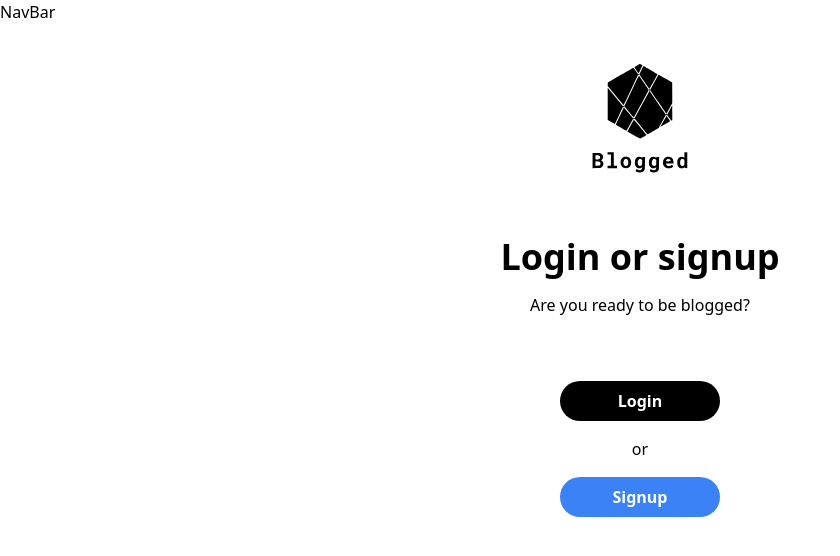
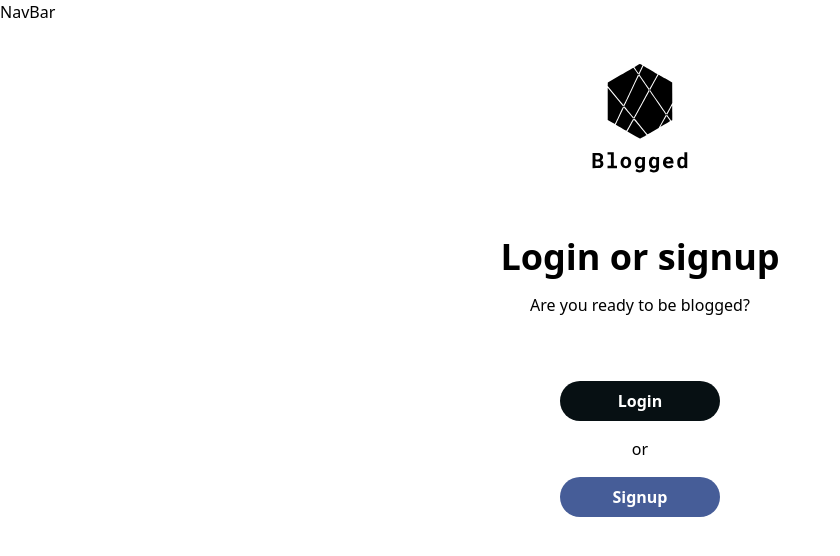
Before and after one commit to TheRealJackiBoi/BlogExamProject, a React (Vite) app: page / in a window 1280 px wide. Shown: the top 556 px of the page, without its empty margins (0-840 px from the left). Built offline with nearby package versions, Linux system fonts and the light colour scheme.

Commit message:
used dat-colors

```diff
--- a/src/pages/Index.jsx
+++ b/src/pages/Index.jsx
@@ -11,9 +11,9 @@ function Index() {
         Are you ready to be blogged?
       </p>
 
-      <button to="/login" className="bg-black text-white font-semibold py-2 w-40 rounded-full mt-12">Login </button>
+      <button to="/login" className="bg-dat-black text-white font-semibold py-2 w-40 rounded-full mt-12">Login </button>
       <p className="my-4">or</p>
-      <button to="/signup" className="bg-blue-500 text-white font-semibold py-2 w-40 rounded-full">Signup</button>
+      <button to="/signup" className="bg-dat-blue text-white font-semibold py-2 w-40 rounded-full">Signup</button>
 
     </div>
   );
```
